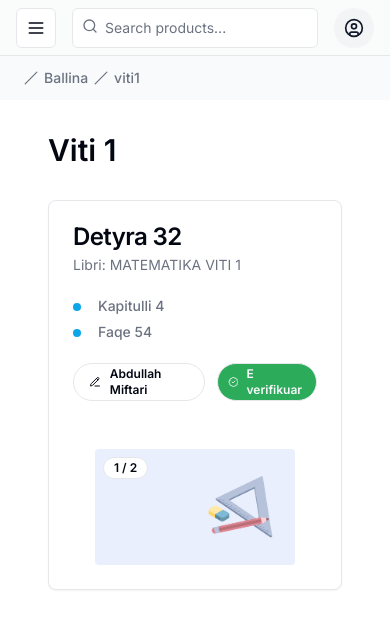
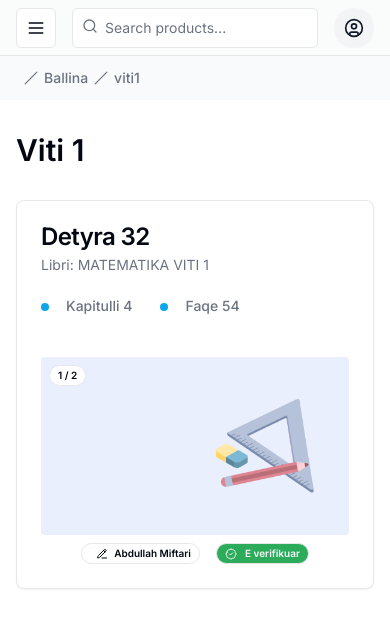
Before and after one commit to AbdullahMift/StudentMathForum-new, a React (Vite) app: page /viti1 in a window 390 px wide. Shown: the top 628 px of the page. Built offline with nearby package versions, Linux system fonts and the light colour scheme.

Commit message:
adding some mobile responsive small changes

```diff
--- a/src/components/DetyraCard.tsx
+++ b/src/components/DetyraCard.tsx
@@ -16,13 +16,13 @@ import Viti1 from "/Images/Viti1.png";
 
 export default function DetyraCard() {
   return (
-    <Card className="w-[350px flex flex-col md:flex-row hover:shadow-md">
+    <Card className="w-full sm:w-max max-w-[560px] flex flex-col justify-between sm:flex-row hover:shadow-md">
       <div>
         <CardHeader className="">
           <CardTitle>Detyra 32</CardTitle>
           <CardDescription>Libri: MATEMATIKA VITI 1</CardDescription>
         </CardHeader>
-        <CardContent className="">
+        <CardContent className="flex flex-row gap-7 sm:gap-0 sm:flex-col">
           <div className="mb-2 grid grid-cols-[25px_1fr] items-start pb-1 last:mb-0 last:pb-0">
             <span className="flex h-2 w-2 translate-y-1 rounded-full bg-sky-500" />
             <div className="space-y-1">
@@ -40,8 +40,8 @@ export default function DetyraCard() {
             </div>
           </div>
         </CardContent>
-        <CardFooter className="flex gap-3 ">
-          <Badge variant="outline" className="gap-1">
+        <CardFooter className="flex gap-2 lg:gap-3 hidden sm:block">
+          <Badge variant="outline" className="gap-[0.5] lg:gap-1 ">
             <PencilLine className="h-3" />
             Abdullah Miftari
           </Badge>
@@ -49,13 +49,20 @@ export default function DetyraCard() {
         </CardFooter>
       </div>
       <div className="p-6">
-        <CardContent className="p-0 flex justify-center items-center h-full">
+        <CardContent className="p-0 flex flex-col sm:justify-center items-center h-full">
           <div className="flex h-full">
-            <img src={Viti1} className="h-full w-[200px] object-cover relative rounded-sm" />
+            <img src={Viti1} className="h-full w-full sm:w-[200px] object-cover relative rounded-sm" />
             <Badge variant="outline" className="m-2 absolute">
               1 / 2
             </Badge>
           </div>
+          <CardFooter className="flex gap-4 pt-2 lg:gap-3 sm:hidden">
+          <Badge variant="outline" className="gap-[0.5] lg:gap-1 ">
+            <PencilLine className="h-3" />
+            Abdullah Miftari
+          </Badge>
+          <Badge variant="success" className="gap-2"><BadgeCheck className="h-3 w-3 pl-0" />E verifikuar</Badge>
+        </CardFooter>
         </CardContent>
       </div>
     </Card>
--- a/src/components/PageTitle.tsx
+++ b/src/components/PageTitle.tsx
@@ -6,7 +6,7 @@ type Props = {
 
 const PageTitle = ({ title }: Props) => {
   return (
-    <div className="flex items-center px-8 pt-4">
+    <div className="flex items-center lg:px-8 pt-4">
       <h1 className=" font-semibold sm:text-2xl text-3xl">{title}</h1>
     </div>
   );
--- a/src/components/ui/badge.tsx
+++ b/src/components/ui/badge.tsx
@@ -4,7 +4,7 @@ import { cva, type VariantProps } from "class-variance-authority";
 import { cn } from "@/lib/utils";
 
 const badgeVariants = cva(
-  "inline-flex items-center rounded-full border px-2.5 py-0.5 text-xs font-semibold transition-colors focus:outline-none focus:ring-2 focus:ring-ring focus:ring-offset-2",
+  "inline-flex items-center rounded-full border px-2 lg:px-2.5 py-0.5 text-[10px] lg:text-xs font-semibold transition-colors focus:outline-none focus:ring-2 focus:ring-ring focus:ring-offset-2",
   {
     variants: {
       variant: {
--- a/src/components/ui/card.tsx
+++ b/src/components/ui/card.tsx
@@ -60,7 +60,7 @@ const CardContent = React.forwardRef<
   HTMLDivElement,
   React.HTMLAttributes<HTMLDivElement>
 >(({ className, ...props }, ref) => (
-  <div ref={ref} className={cn("p-6 pt-0", className)} {...props} />
+  <div ref={ref} className={cn("px-6 py-2 sm:p-6 pt-0", className)} {...props} />
 ))
 CardContent.displayName = "CardContent"
 
@@ -70,7 +70,7 @@ const CardFooter = React.forwardRef<
 >(({ className, ...props }, ref) => (
   <div
     ref={ref}
-    className={cn("flex items-center p-6 pt-0", className)}
+    className={cn("flex items-center  p-6 pt-0 pb-0 sm:pb-6", className)}
     {...props}
   />
 ))
--- a/src/pages/Ballina.tsx
+++ b/src/pages/Ballina.tsx
@@ -24,13 +24,13 @@ const Ballina = () => {
   ];
   return (
     <>
-      <main className="flex flex-1 flex-col p-4  lg:p-6 select-none">
+      <main className="flex flex-1 flex-col p-4 lg:p-6 select-none">
         <PageTitle title="Ballina" />
         {/* <div
           className="h-full border border-dashed shadow-sm rounded"
           x-chunk="dashboard-02-chunk-1"
         > */}
-        <div className="flex flex-wrap items-start justify-center sm:justify-start py-8 px-8 rounded-lg gap-8 ">
+        <div className="flex flex-wrap items-start justify-center sm:justify-start py-8 rounded-lg gap-8 ">
           {vitet.map((item) => (
             <Link to={item.path} className="max-w-[400px] w-full sm:w-[250px]">
               <Card className=" w-full hover:cursor-pointer hover:shadow-lg">
--- a/src/pages/Viti1.tsx
+++ b/src/pages/Viti1.tsx
@@ -3,9 +3,9 @@ import PageTitle from "@/components/PageTitle";
 
 const Viti1 = () => {
   return (
-    <main className="flex flex-1 flex-col p-4  lg:p-6 select-none">
+    <main className="flex flex-1 flex-col p-4 lg:p-6 select-none">
       <PageTitle title="Viti 1" />
-      <div className="flex flex-wrap items-start justify-center sm:justify-start py-8 px-8 rounded-lg gap-8 ">
+      <div className="flex flex-wrap items-start justify-center sm:justify-start py-8 lg:px-8 rounded-lg gap-8 ">
         <DetyraCard />
       </div>
     </main>
```
